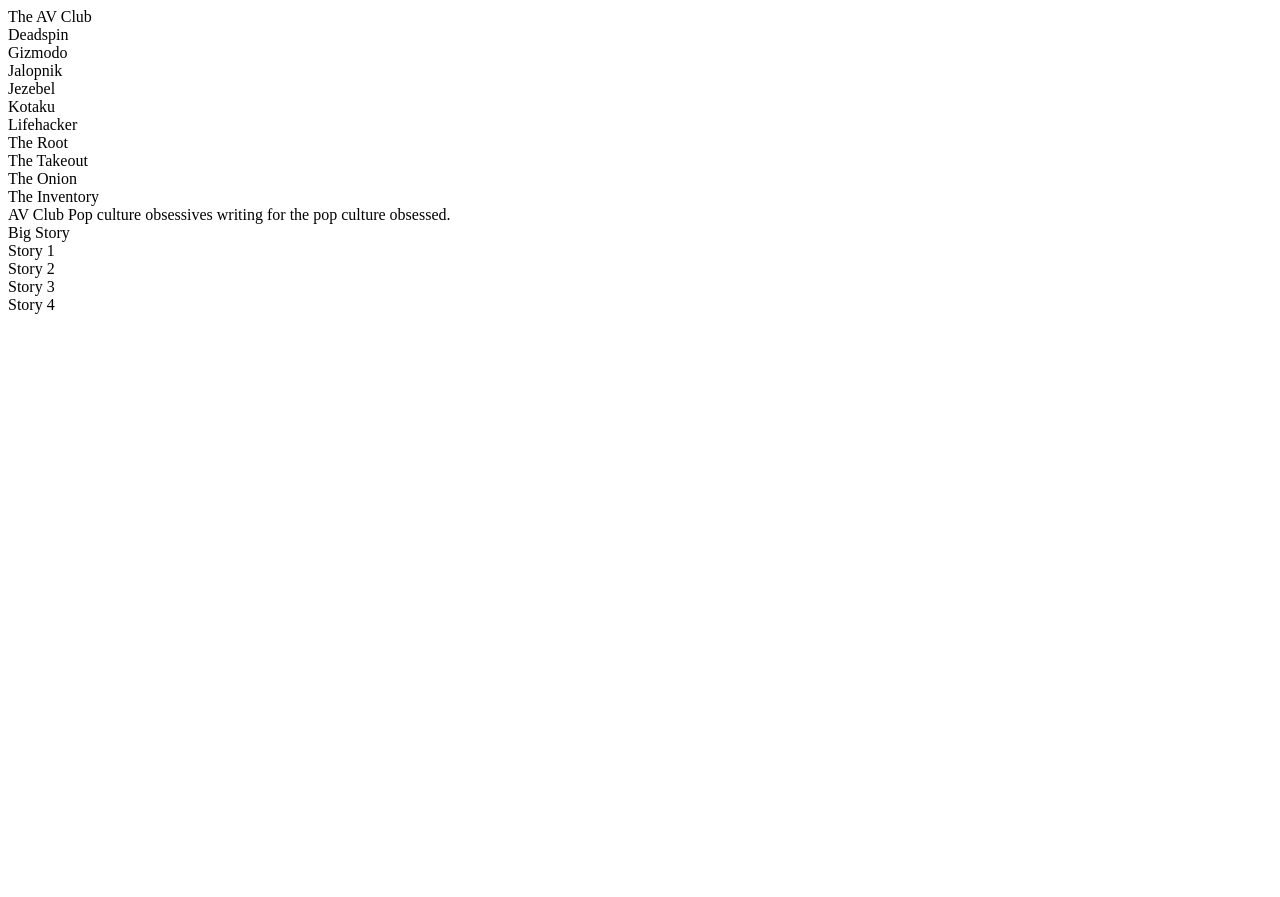
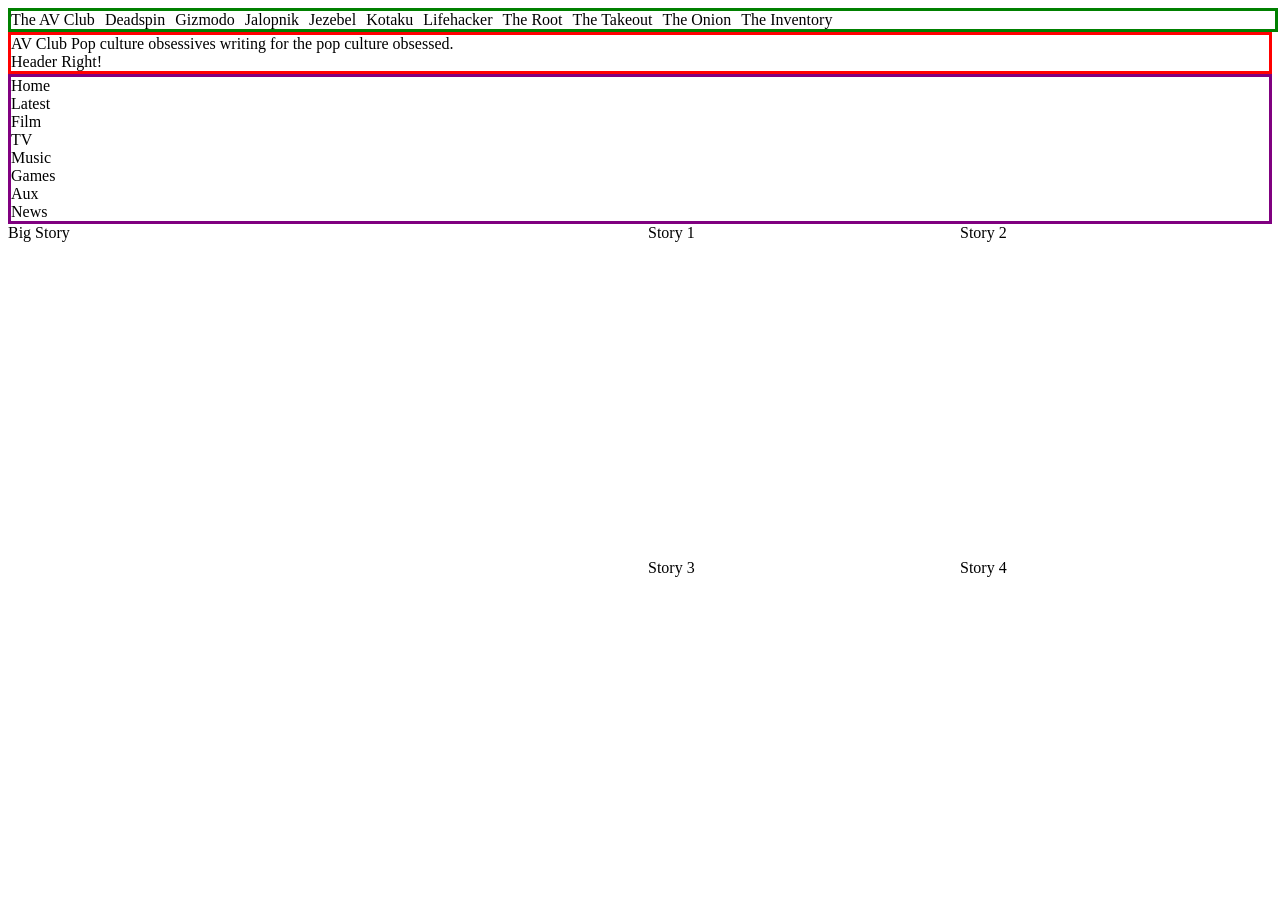
Before and after one commit to karyssa-dandrea/lab-02b-copy-a-site, a plain HTML site: page index.html in a window 1280 px wide. Before the commit the page ends 800 px from the top, so only its background shows below. Drawn offline with Linux system fonts and the light colour scheme.

Commit message:
added top bar, nav, and header css

```diff
--- a/index.html
+++ b/index.html
@@ -8,7 +8,7 @@
     <link rel="stylesheet" href="style.css">
 </head>
 <body>
-    <section id="top-bar"></section>
+    <section id="top-bar">
     <div class="top-bar-link">The AV Club</div>
     <div class="top-bar-link">Deadspin</div>
     <div class="top-bar-link">Gizmodo</div>
@@ -20,26 +20,26 @@
     <div class="top-bar-link">The Takeout</div>
     <div class="top-bar-link">The Onion</div>
     <div class="top-bar-link">The Inventory</div>
+    </section>
     <header>
         <div id="header-left"> AV Club Pop culture obsessives writing for the pop culture obsessed.
-    <div id="header-right">
-
-</div>
+        <div id="header-right"> Header Right!
+        </div>
         </div>
     </header>
     <nav>
-        <span class="nav-link"></span>
-        <span class="nav-link"></span>
-        <span class="nav-link"></span>
-        <span class="nav-link"></span>
-        <span class="nav-link"></span>
-        <span class="nav-link"></span>
-        <span class="nav-link"></span>
-        <span class="nav-link"></span>
+        <div class="nav-link">Home</div>
+        <div class="nav-link">Latest</div>
+        <div class="nav-link">Film</div>
+        <div class="nav-link">TV</div>
+        <div class="nav-link">Music</div>
+        <div class="nav-link">Games</div>
+        <div class="nav-link">Aux</div>
+        <div class="nav-link">News</div>
 
     </nav>
     <main>
-        <div>Big Story</div>
+        <div id="big">Big Story</div>
         <div>Story 1</div>
         <div>Story 2</div>
         <div>Story 3</div>
--- a/style.css
+++ b/style.css
@@ -0,0 +1,38 @@
+#top-bar  {
+    border: 3px solid green;
+    width: 100%;
+    display: flex;
+
+}
+
+#top-bar div {
+    margin-right: 10px;
+}
+
+header {
+    border: 3px solid red;
+    display: flex;
+    justify-content: space-between;
+}
+
+nav {
+    border: 3px solid purple;
+}
+
+nav div {
+    margin-right: 10px;
+}
+
+main {
+    width: 100%;
+    display: grid;
+    grid-template-columns: 640px 1fr 1fr;
+    grid-template-rows: 335px 335px;
+    grid-template-areas:
+        "big story1 story2"
+        "big story3 story4"
+}
+
+#big {
+    grid-area: big;
+}
```
